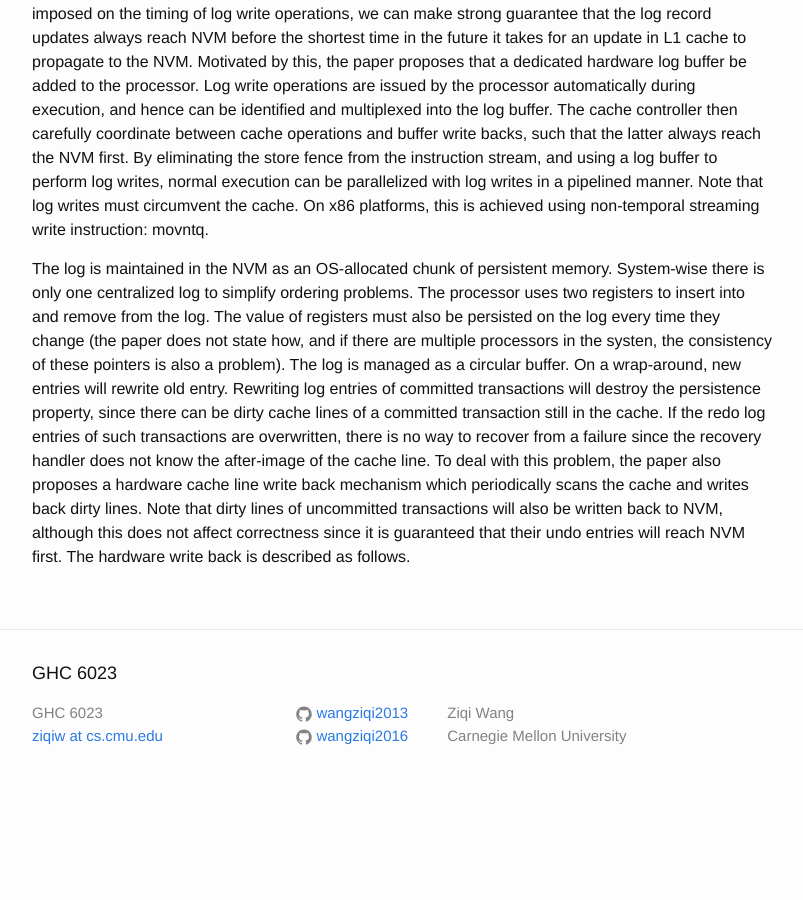
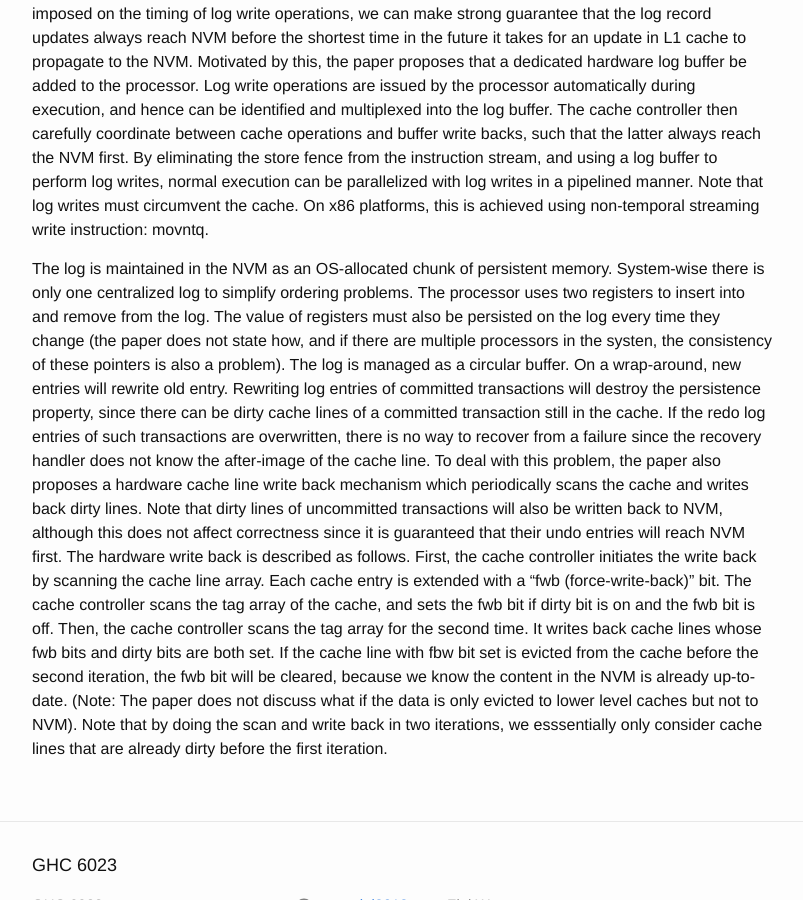
Before and after one commit to wangziqi2013/wangziqi2013.github.io, a Jekyll site: the page built from _posts/2019-01-14-steal-no-force.markdown, in a window 1280 px wide and 900 px high, scrolled down 2104 px. Shown: the whole window, without its empty margins (238-1041 px from the left). Built offline with Jekyll 4.4.1, drawn with Linux system fonts in a browser that asks for light colours; before the commit the page ends 2911 px from its top, so only the background shows below that.

Commit message:
Adding fwb

```diff
--- a/_posts/2019-01-14-steal-no-force.markdown
+++ b/_posts/2019-01-14-steal-no-force.markdown
@@ -88,4 +88,11 @@ are overwritten, there is no way to recover from a failure since the recovery ha
 cache line. To deal with this problem, the paper also proposes a hardware cache line write back mechanism which periodically
 scans the cache and writes back dirty lines. Note that dirty lines of uncommitted transactions will also be written back
 to NVM, although this does not affect correctness since it is guaranteed that their undo entries will reach NVM first.
-The hardware write back is described as follows.
+The hardware write back is described as follows. First, the cache controller initiates the write back by scanning the
+cache line array. Each cache entry is extended with a "fwb (force-write-back)" bit. The cache controller scans the tag
+array of the cache, and sets the fwb bit if dirty bit is on and the fwb bit is off. Then, the cache controller
+scans the tag array for the second time. It writes back cache lines whose fwb bits and dirty bits are both set. If the cache
+line with fbw bit set is evicted from the cache before the second iteration, the fwb bit will be cleared, because we know
+the content in the NVM is already up-to-date. (Note: The paper does not discuss what if the data is only evicted to
+lower level caches but not to NVM). Note that by doing the scan and write back in two iterations, we esssentially only
+consider cache lines that are already dirty before the first iteration.
```
